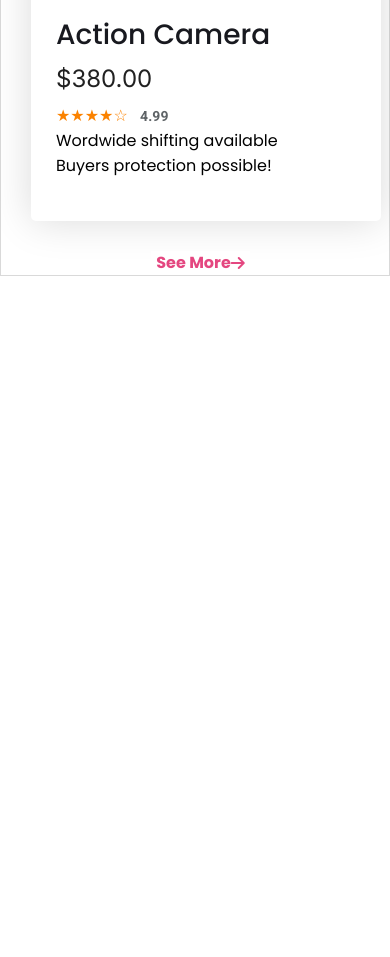
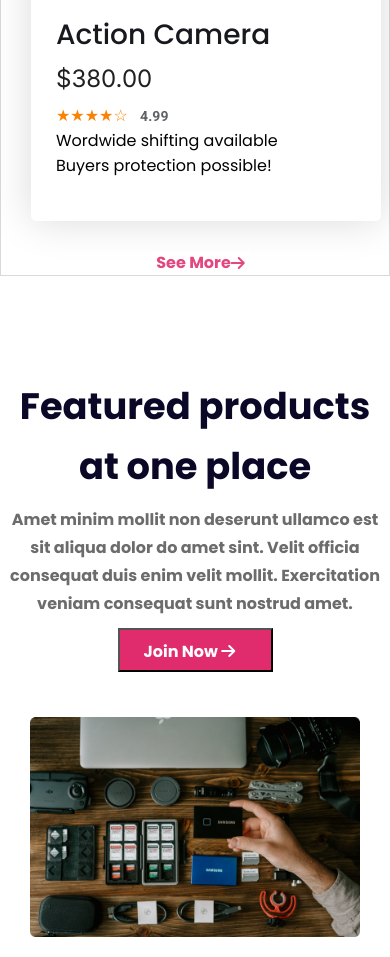
Before and after one commit to Ariful-Anik/Inluencer-responsive, a plain HTML site: page index.html in a window 390 px wide. Shown: the part 5750-6707 px from the top of the page. Before the commit the page ends 6026 px from the top, so only its background shows below. Drawn offline with Linux system fonts and the light colour scheme.

Commit message:
featured added

```diff
--- a/index.html
+++ b/index.html
@@ -193,6 +193,17 @@
                 <button class="popular-btn">See More <i class="fa-solid fa-arrow-right"></i></button>
             </div>
         </div>
+
+        <div class="featured">
+          <div class="featured-img">
+            <img src="images/gear.png" alt="">
+          </div>
+          <div class="featured-info">
+            <h2>Featured products at one place</h2>
+            <p>Amet minim mollit non deserunt ullamco est sit aliqua dolor do amet sint. Velit officia consequat duis enim velit mollit. Exercitation veniam consequat sunt nostrud amet.</p>
+            <button class="featured-btn">Join Now <i class="fa-solid fa-arrow-right"></i></button>
+          </div>
+        </div>
     </main>
 
     <footer></footer>
--- a/styles/style.css
+++ b/styles/style.css
@@ -74,11 +74,9 @@
   background-size: contain;
   background-position: center;
   background-repeat: no-repeat;
-
 }
 
 .banner-img img {
-
   padding: 30px 33px 31px 2px;
 }
 
@@ -169,17 +167,16 @@
   grid-template-columns: repeat(3, 1fr);
   gap: 30px;
   position: relative;
-
 }
 
-.popular-btn{
+.popular-btn {
   width: 99px;
   height: 24px;
   display: flex;
   color: rgba(224, 44, 109, 0.87);
   font-family: "Poppins";
   font-size: 1rem;
-background-color: #FFFFFF;
+  background-color: #ffffff;
   font-weight: 700;
   line-height: 24px;
   letter-spacing: 0px;
@@ -254,29 +251,86 @@
   margin-left: 8px;
 }
 
+/* featured */
 
+.featured {
+  max-width: 1250px;
+  min-height: 270px;
+  display: flex;
+  justify-content: space-between;
+  align-items: center;
+  margin: 0 auto;
+  margin-top: 100px;
+}
+.featured-info {
+  max-width: 610px;
+  min-height: 224px;
+  display: flex;
+  flex-direction: column;
+  justify-content: space-between;
+  margin-right: 50px;
+}
+.featured-img{
+  max-height: 270px
+
+}
+.featured-img img{
+  height: 100%;
+  width: 100%;
+}
+
+.featured-info h2 {
+  color: rgb(10, 8, 38);
+  font-family: "Poppins";
+  font-size: 2.3rem;
+  font-weight: 700;
+  line-height: 60px;
+  letter-spacing: 0px;
+  text-align: left;
+}
+.featured-info p {
+  color: rgb(108, 108, 108);
+  font-size: 1rem;
+  font-weight: 700;
+  line-height: 28px;
+  letter-spacing: 0px;
+  text-align: left;
+}
+.featured-info button{
+  width: 155px;
+height: 44px;
+padding: 10px 24px 10px 24px;
+background: rgb(224, 44, 109);
+color: rgb(255, 255, 255);
+
+font-size: 1rem;
+font-weight: 700;
+line-height: 24px;
+letter-spacing: 0px;
+text-align: left;
+}
 /* ----------responsive----------- */
 
-@media screen and (max-width:576px) {
+@media screen and (max-width: 576px) {
   /* -----navbar---------- */
 
-  .navbar{
+  .navbar {
     flex-direction: column;
     align-items: center;
     justify-content: center;
     margin: 0;
     padding: 0;
   }
-  .nav-title{
+  .nav-title {
     margin: 0;
   }
-  .nav-elements{
+  .nav-elements {
     flex-direction: column;
     align-items: center;
     margin: 5px auto;
   }
   /* ---------banner-------- */
- .banner{
+  .banner {
     flex-direction: column-reverse;
   }
   .banner-text {
@@ -288,39 +342,60 @@
     justify-content: center;
   }
 
-.banner-img{
+  .banner-img {
     width: 80%;
     height: 70%;
     margin: 30px 74px 24px 74px;
     background-size: contain;
-
   }
- .banner-img img{
+  .banner-img img {
     width: 100%;
     height: 100%;
     margin: 30px 74px 14px 74px;
-
   }
 
- .banner h1{
+  button {
+    cursor: pointer;
+  }
+  .banner h1 {
     font-size: 1.75rem;
     text-align: center;
     line-height: 42px;
-
   }
- .banner p{
+  .banner p {
     text-align: center;
   }
   /* -----------popular container---------- */
 
-  .popular-container{
-    grid-template-columns: repeat(1,1fr);
+  .popular-container {
+    grid-template-columns: repeat(1, 1fr);
     justify-content: center;
     margin-left: 30px;
   }
-  .popular-btn{
+  .popular-btn {
     position: initial;
-    margin: 0 120px
+    margin: 0 120px;
   }
 
+  /* ---------featured--------- */
+  .featured{
+    flex-direction: column-reverse;                    ;
   }
+  .featured-info{
+    margin: 0 auto;
+    text-align: center;
+    display: flex;
+    flex-direction: column;
+    align-items: center;
+  }
+  .featured-info h2, .featured-info p{
+    text-align: center;
+    margin-bottom: 10px;
+  }
+  .featured-img{
+    margin-top: 15px;
+    padding: 30px;
+  }
+
+
+}
```
Lines whose indentation alone changed are shown as unchanged.
